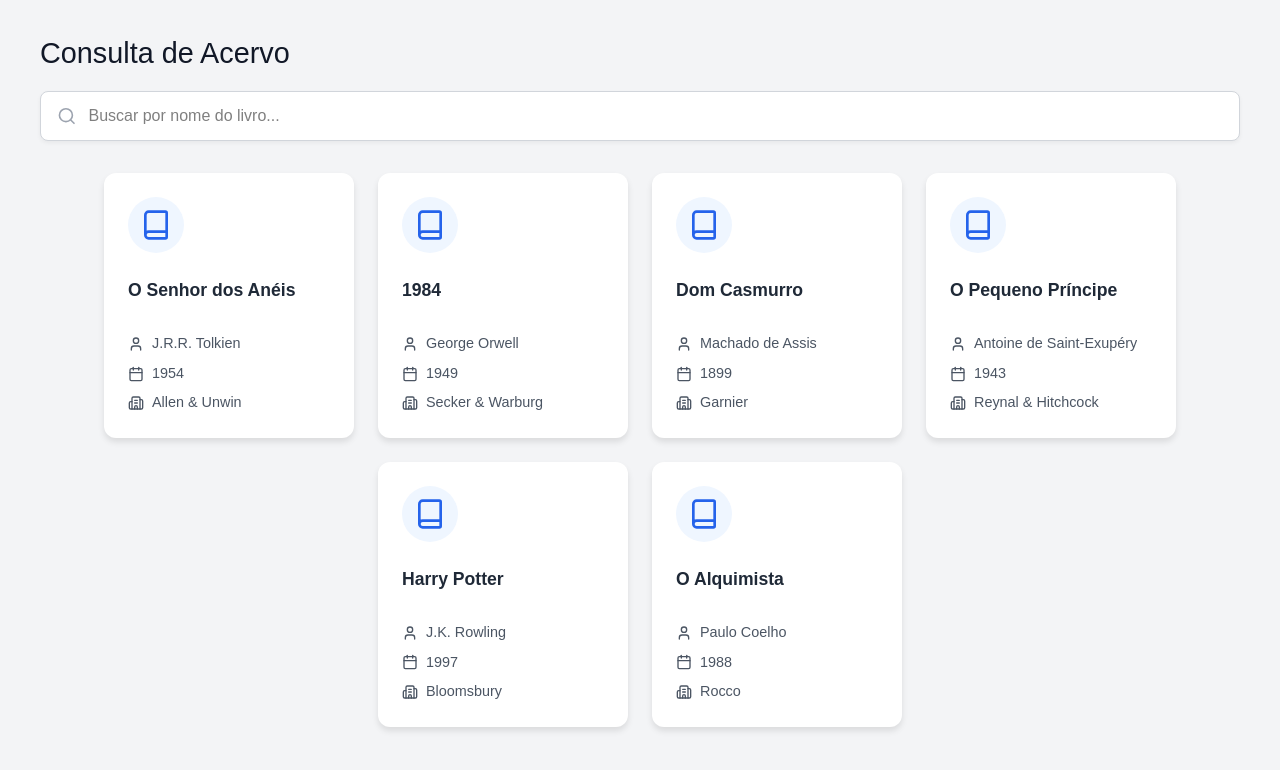
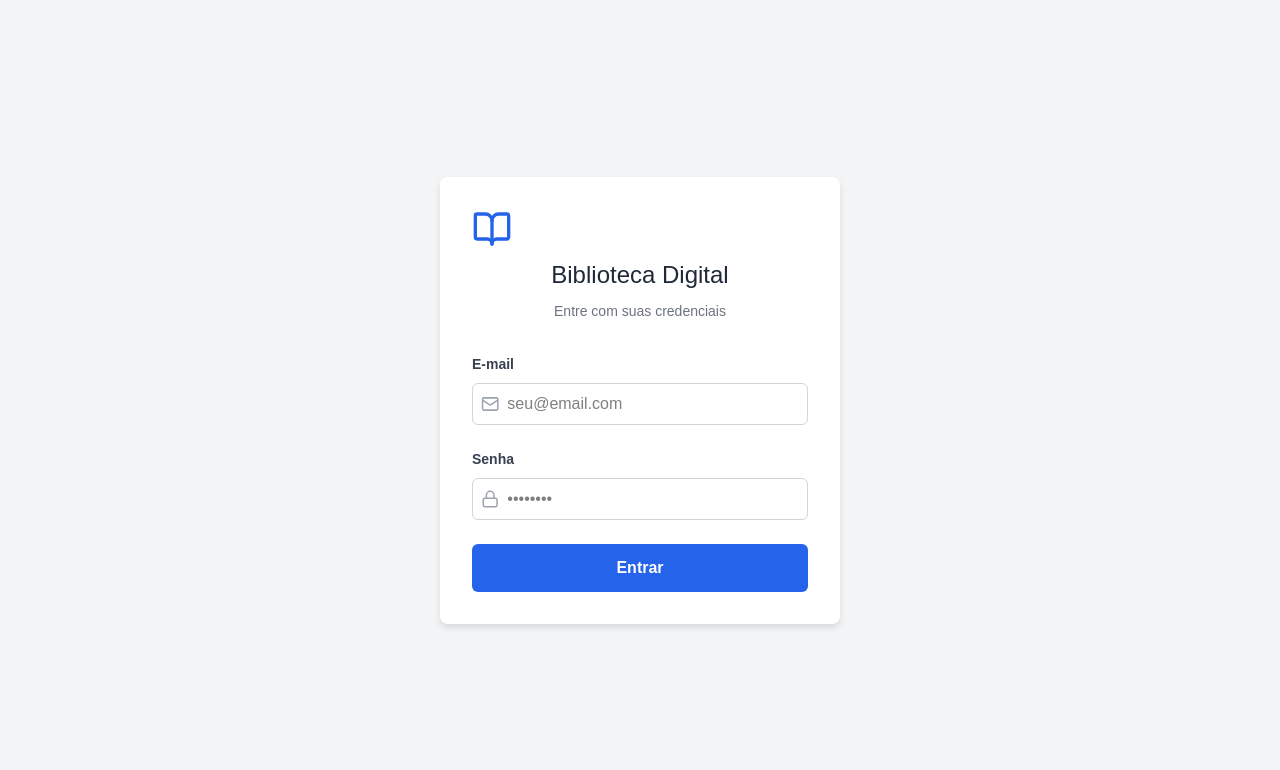
Before and after one commit to JoaoAJRomao/bibliotecav1, a Next.js app: page / in a window 1280 px wide. Shown: the top 770 px of the page. Built offline with nearby package versions, Linux system fonts and the light colour scheme.

Commit message:
Adiciona router para dashboard

```diff
--- a/app/bookSearch.tsx
+++ /dev/null
@@ -1,165 +0,0 @@
-"use client";
-import React, { useState, CSSProperties } from 'react';
-import { Search, Book, User, Calendar, Building2 } from 'lucide-react';
-
-// Definindo a interface para o objeto Livro
-interface BookData {
-  id: number;
-  nome: string;
-  autor: string;
-  ano: number;
-  editora: string;
-}
-
-const BookSearch = () => {
-  // Lista de exemplo (Mock)
-  const [livros] = useState<BookData[]>([
-    { id: 1, nome: "O Senhor dos Anéis", autor: "J.R.R. Tolkien", ano: 1954, editora: "Allen & Unwin" },
-    { id: 2, nome: "1984", autor: "George Orwell", ano: 1949, editora: "Secker & Warburg" },
-    { id: 3, nome: "Dom Casmurro", autor: "Machado de Assis", ano: 1899, editora: "Garnier" },
-    { id: 4, nome: "O Pequeno Príncipe", autor: "Antoine de Saint-Exupéry", ano: 1943, editora: "Reynal & Hitchcock" },
-    { id: 5, nome: "Harry Potter", autor: "J.K. Rowling", ano: 1997, editora: "Bloomsbury" },
-    { id: 6, nome: "O Alquimista", autor: "Paulo Coelho", ano: 1988, editora: "Rocco" },
-  ]);
-
-  const [busca, setBusca] = useState('');
-
-  // Lógica para filtrar os livros conforme o usuário digita
-  const livrosFiltrados = livros.filter(livro =>
-    livro.nome.toLowerCase().includes(busca.toLowerCase())
-  );
-
-  return (
-    <div style={styles.container}>
-      <header style={styles.header}>
-        <h1 style={styles.pageTitle}>Consulta de Acervo</h1>
-        <div style={styles.searchBar}>
-          <Search size={20} style={styles.searchIcon} />
-          <input
-            type="text"
-            placeholder="Buscar por nome do livro..."
-            value={busca}
-            onChange={(e) => setBusca(e.target.value)}
-            style={styles.searchInput}
-          />
-        </div>
-      </header>
-
-      <main style={styles.grid}>
-        {livrosFiltrados.map((livro) => (
-          <div key={livro.id} style={styles.card}>
-            <div style={styles.bookIconWrapper}>
-              <Book size={32} color="#2563eb" />
-            </div>
-
-            <h3 style={styles.bookTitle}>{livro.nome}</h3>
-
-            <div style={styles.infoRow}>
-              <User size={16} style={styles.infoIcon} />
-              <span style={styles.infoText}>{livro.autor}</span>
-            </div>
-
-            <div style={styles.infoRow}>
-              <Calendar size={16} style={styles.infoIcon} />
-              <span style={styles.infoText}>{livro.ano}</span>
-            </div>
-
-            <div style={styles.infoRow}>
-              <Building2 size={16} style={styles.infoIcon} />
-              <span style={styles.infoText}>{livro.editora}</span>
-            </div>
-          </div>
-        ))}
-      </main>
-    </div>
-  );
-};
-
-const styles: Record<string, CSSProperties> = {
-  container: {
-    padding: '2rem',
-    backgroundColor: '#f3f4f6',
-    minHeight: '100vh',
-    fontFamily: 'sans-serif'
-  },
-  header: {
-    marginBottom: '2rem',
-    maxWidth: '1200px',
-    margin: '0 auto 2rem auto'
-  },
-  pageTitle: {
-    fontSize: '1.8rem',
-    color: '#111827',
-    marginBottom: '1rem'
-  },
-  searchBar: {
-    display: 'flex',
-    alignItems: 'center',
-    backgroundColor: '#fff',
-    padding: '0.75rem 1rem',
-    borderRadius: '8px',
-    boxShadow: '0 2px 4px rgba(0,0,0,0.05)',
-    border: '1px solid #d1d5db'
-  },
-  searchIcon: {
-    color: '#9ca3af',
-    marginRight: '0.75rem'
-  },
-  searchInput: {
-    border: 'none',
-    outline: 'none',
-    width: '100%',
-    fontSize: '1rem',
-    color: '#000'
-  },
-  grid: {
-    display: 'flex',
-    flexWrap: 'wrap', // Faz os itens descerem para a próxima linha
-    gap: '1.5rem',
-    justifyContent: 'center',
-    maxWidth: '1200px',
-    margin: '0 auto'
-  },
-  card: {
-    backgroundColor: '#fff',
-    width: '250px', // Largura fixa do "quadrado"
-    padding: '1.5rem',
-    borderRadius: '12px',
-    boxShadow: '0 4px 6px rgba(0,0,0,0.1)',
-    transition: 'transform 0.2s',
-    display: 'flex',
-    flexDirection: 'column',
-    gap: '0.5rem'
-  },
-  bookIconWrapper: {
-    backgroundColor: '#eff6ff',
-    width: 'fit-content',
-    padding: '0.75rem',
-    borderRadius: '50%',
-    marginBottom: '1rem'
-  },
-  bookTitle: {
-    fontSize: '1.1rem',
-    fontWeight: 'bold',
-    color: '#1f2937',
-    marginBottom: '0.5rem',
-    minHeight: '2.5rem' // Garante alinhamento mesmo com títulos curtos
-  },
-  infoRow: {
-    display: 'flex',
-    alignItems: 'center',
-    gap: '0.5rem',
-    color: '#4b5563'
-  },
-  infoIcon: {
-    flexShrink: 0
-  },
-  infoText: {
-    fontSize: '0.9rem',
-    whiteSpace: 'nowrap',
-    overflow: 'hidden',
-    textOverflow: 'ellipsis' // Coloca "..." se o texto for muito longo
-  }
-};
-
-export default BookSearch;
--- a/app/login.tsx
+++ b/app/login.tsx
@@ -17,8 +17,8 @@ const Login = () => {
     if (email && password) {
       console.log('Login efetuado no Next.js');
 
-      // router.push faz o redirecionamento para a pasta /livros
-      router.push('/livros');
+      // router.push faz o redirecionamento para a pasta /dashboard
+      router.push('/dashboard');
     } else {
       console.log('Preencha todos os campos');
     }
--- a/app/page.tsx
+++ b/app/page.tsx
@@ -1,8 +1,8 @@
-import BookSearch from "./bookSearch";
+import BookSearch from "./dashboard/page";
 import Login from "./login";
 
 export default function Home() {
   return (
-    <BookSearch/>
+    <Login/>
   );
 }
```
